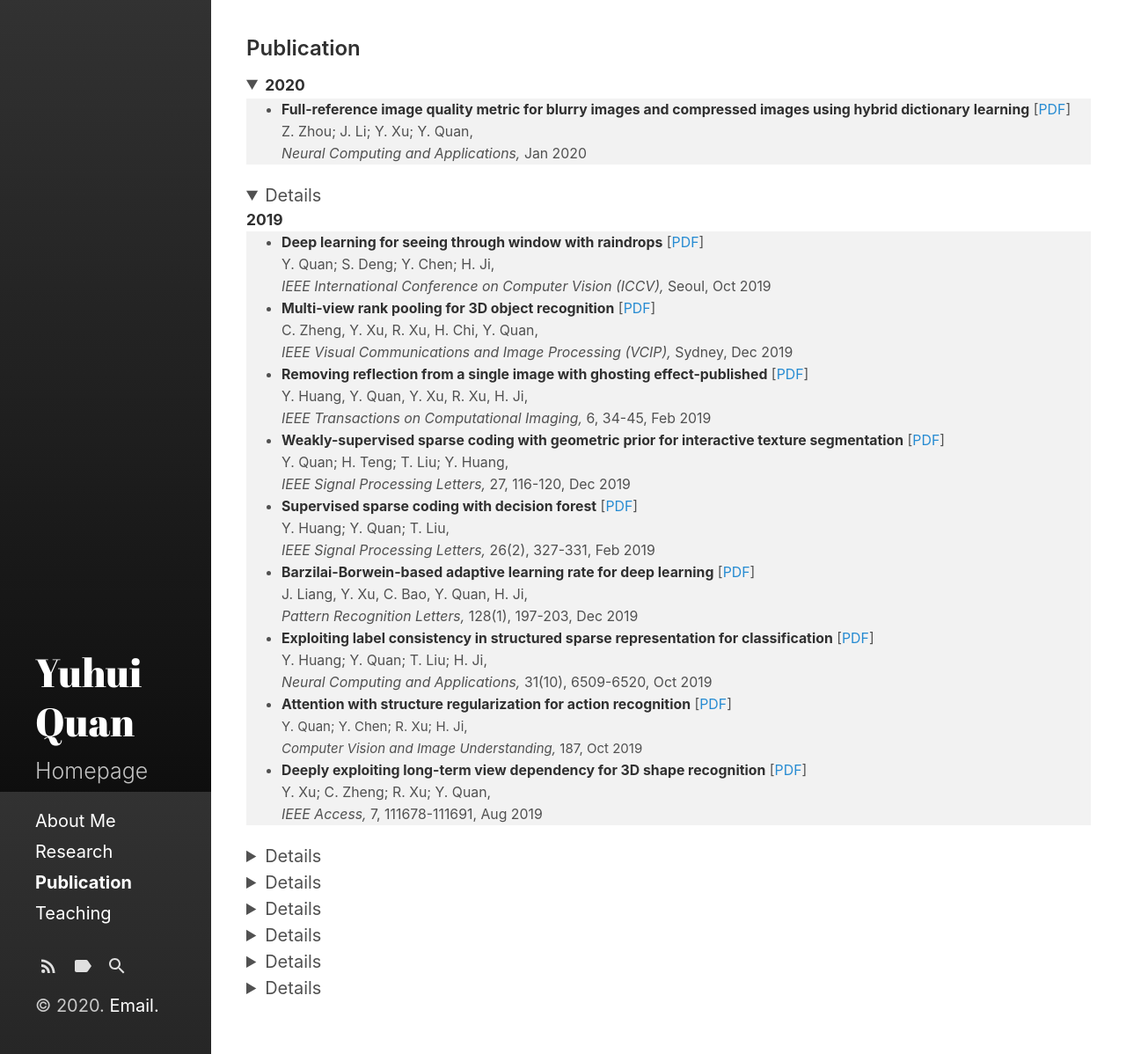
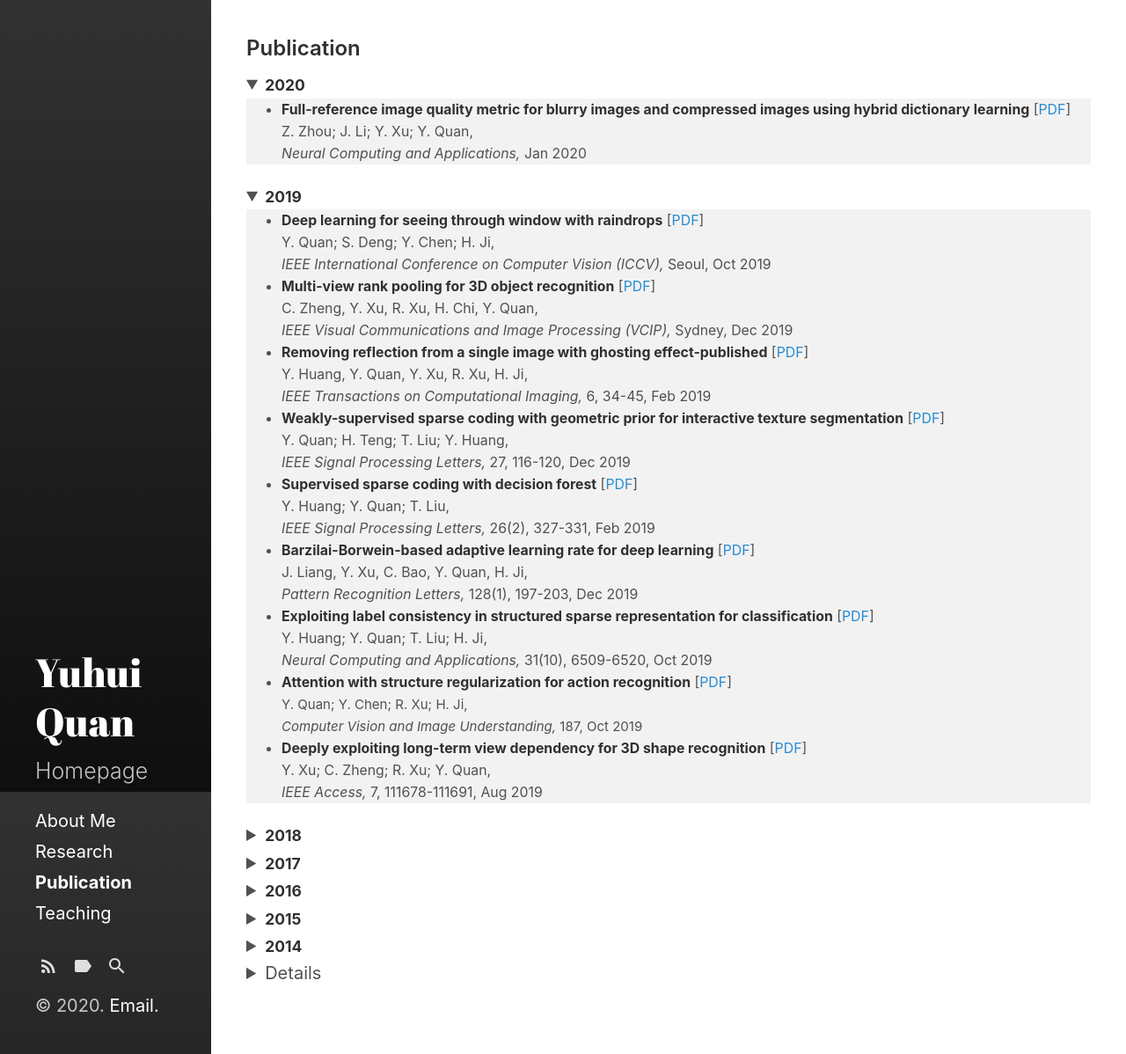
Before and after one commit to Dofboom/Dofboom.github.io, a Jekyll site: the page built from category/c.md, in a window 1280 px wide and 1198 px high. Shown: the whole window at 88% size. Built offline with Jekyll 4.4.1, drawn with Linux system fonts in a browser that asks for light colours.

Commit message:
Update c.md

```diff
--- a/category/c.md
+++ b/category/c.md
@@ -15,8 +15,8 @@ title: Publication
 
 
 <details open="">
+<summary><span style="font-size: 105%;"><strong><small>2019</small></strong></span></summary>
 <small>
-<summary><span style="font-size: 105%;"><strong>2019</strong></span></summary>
 <ul style="background-color: #f2f2f2;">
 <li><span style="font-size: 95%;"><strong>Deep learning for seeing through window with raindrops</strong> [<a href="https://github.com/Dofboom/Dofboom.github.io/raw/master/papers/2019/Deep%20Learning%20for%20Seeing%20ThroughWindowWith%20Raindrops.pdf" download="CSDN">PDF</a>]</span><br />
 <span style="font-size: 95%;"> Y. Quan; S. Deng; Y. Chen; H. Ji,<br />
@@ -51,8 +51,8 @@ title: Publication
 
 
 <details>
+<summary><span style="font-size: 105%;"><strong><small>2018</small></strong></span></summary>
 <small>
-<summary><span style="font-size: 105%;"><strong>2018</strong></span></summary>
 <ul style="background-color: #f2f2f2;">
 <li><span style="font-size: 95%;"><strong>Exploiting global low-rank structure and local sparsity nature for tensor completion</strong> [<a href="https://github.com/Dofboom/Dofboom.github.io/raw/master/papers/2018/Exploiting%20Global%20Low-rank%20Structure%20and%20Local%20Sparsity%20Nature%20for%20Tensor%20Completion.pdf" download="github10">PDF</a>]<br />
 <span style="font-size: 95%;"> Y. Du; G. Han; Y. Quan; Z. Yu; H. Wong; C. Chen; J. Zhang,<br />
@@ -66,8 +66,8 @@ title: Publication
 
 
 <details>
+<summary><span style="font-size: 105%;"><strong><small>2017</small></strong></span></summary>
 <small>
-<summary><span style="font-size: 105%;"><strong>2017</strong></span></summary>
 <ul style="background-color: #f2f2f2;">
 <li><span style="font-size: 95%;"><strong>Estimating defocus blur via rank of local patches</strong> [<a href="https://github.com/Dofboom/Dofboom.github.io/raw/master/papers/2017/Estimating%20Defocus%20Blur%20via%20Rank%20of%20Local%20Patches.pdf" download="github12">PDF</a>]<br />
 <span style="font-size: 95%;"> G. Xu; Y. Quan; H. Ji,<br />
@@ -84,8 +84,8 @@ title: Publication
 
 
 <details>
+<summary><span style="font-size: 105%;"><strong><small>2016</small></strong></span></summary>
 <small>
-<summary><span style="font-size: 105%;"><strong>2016</strong></span></summary>
 <ul style="background-color: #f2f2f2;">
 <li><span style="font-size: 95%;"><strong>Equiangular kernel dictionary learning with applications to dynamic texture analysis</strong> [<a href="https://github.com/Dofboom/Dofboom.github.io/raw/master/papers/2016/Equiangular%20Kernel%20Dictionary%20Learning%20with%20Applications%20to%20Dynamic%20Texture%20Analysis.pdf" download="github15">PDF</a>]<br />
 <span style="font-size: 95%;">Y. Quan; C. Bao; H. Ji,<br />
@@ -105,8 +105,8 @@ title: Publication
 
 
 <details>
+<summary><span style="font-size: 105%;"><strong><small>2015</small></strong></span></summary>
 <small>
-<summary><span style="font-size: 105%;"><strong>2015</strong></span></summary>
 <ul style="background-color: #f2f2f2;">
 <li><span style="font-size: 95%;"><strong>Characterizing dynamic textures with space-time lacunarity analysis</strong> [<a href="https://github.com/Dofboom/Dofboom.github.io/raw/master/papers/2015/Characterizing%20dynamic%20textures%20with%20space-time%20lacunarity%20analysis.pdf" download="github19">PDF</a>]<br />
 <span style="font-size: 95%;">Y. Sun; Y. Xu; Y. Quan,<br />
@@ -139,8 +139,8 @@ title: Publication
 
 
 <details>
+<summary><span style="font-size: 105%;"><strong><small>2014</small></strong></span></summary>
 <small>
-<summary><span style="font-size: 105%;"><strong>2014</strong></span></summary>
 <ul style="background-color: #f2f2f2;">
 <li><span style="font-size: 95%;"><strong>A convergent incoherent dictionary learning algorithm for sparse coding</strong> [<a href="https://github.com/Dofboom/Dofboom.github.io/raw/master/papers/2014/A%20Convergent%20Incoherent%20Dictionary%20Learning%20Algorithm%20for%20Sparse%20Coding.pdf" download="github27">PDF</a>]<br />
 <span style="font-size: 95%;">C. Bao; Y. Quan; H. Ji,<br />
@@ -164,7 +164,8 @@ title: Publication
 
 <details>
 <small>
-<summary><span style="font-size: 105%;"><strong>2013 and before</strong></span></summary>
+<summary><span style="font-size: 105%;"><strong><small>2013 and before</small></strong></span></summary>
+<small>
 <ul style="background-color: #f2f2f2;">
 <li><span style="font-size: 95%;"><strong>An effective method of 1-d bar code image identification</strong> [<a href="https://github.com/Dofboom/Dofboom.github.io/raw/master/papers/2013/An%20Effective%20Method%20of%201-D%20Bar%20Code%20Image%20Identification.pdf" download="github32">PDF</a>]<br />
 <span style="font-size: 95%;">Y. Xu; Y. Yuan; H. Dong; Y. Quan,<br />
```
